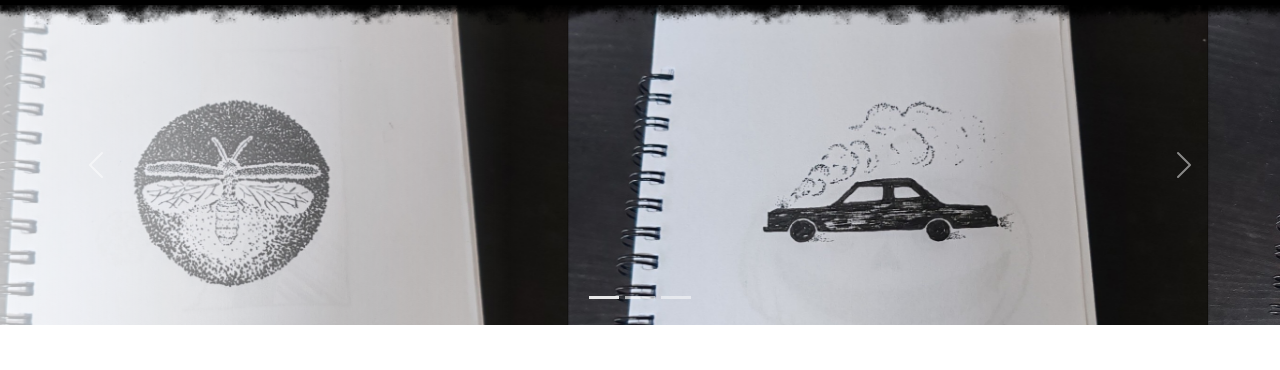
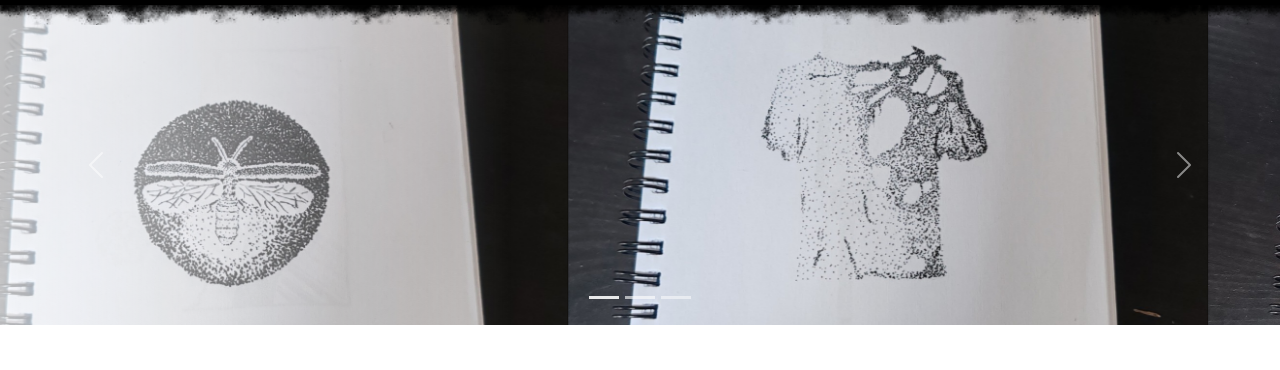
Before and after one commit to The24xxx/tattoo-website, a plain HTML site: page index.html in a window 1280 px wide. Shown: the part 51-421 px from the top of the page. Drawn offline with nearby package versions, Linux system fonts and the light colour scheme; a web font is replaced by a local one.

```diff
--- a/index.html
+++ b/index.html
@@ -61,7 +61,7 @@
         <img src="img/carousel/carousel_firefly.jpg" class="d-block w-100 carousel-img" alt="Tattoo 1">
       </div>
       <div class="col-12 col-lg-6 d-none d-lg-block">
-        <img src="img/carousel/carousel_car.jpg" class="d-block w-100 carousel-img" alt="Tattoo 2">
+        <img src="img/carousel/carousel_shirt.jpg" class="d-block w-100 carousel-img" alt="Tattoo 2">
       </div>
     </div>
   </div>
```
Also changed, not shown: img/carousel/carousel_car.jpg (deleted), img/carousel/carousel_scream.JPG, img/carousel/carousel_shirt.jpg (renamed from img/flashes/carousel_shirt.jpg).
